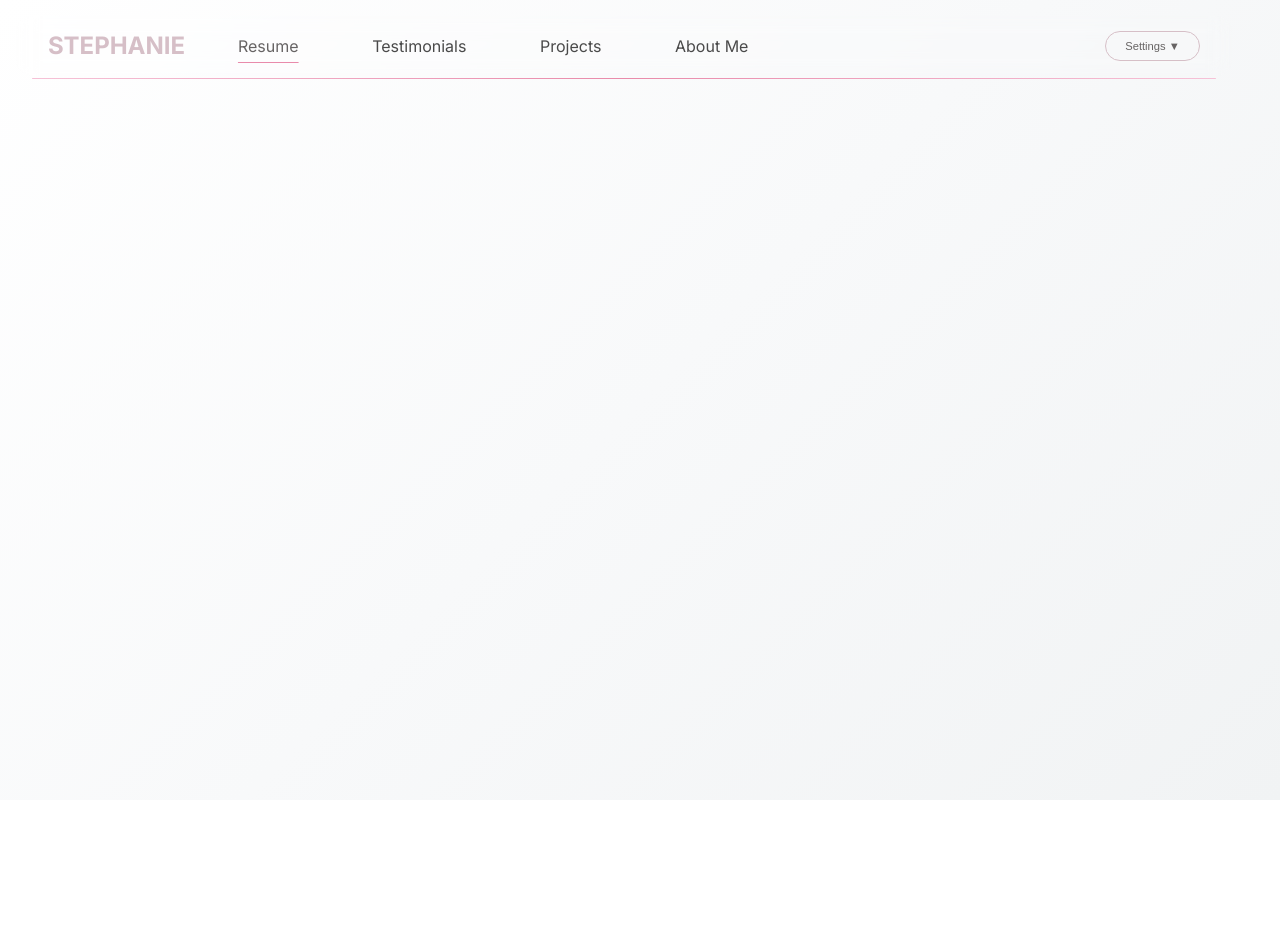
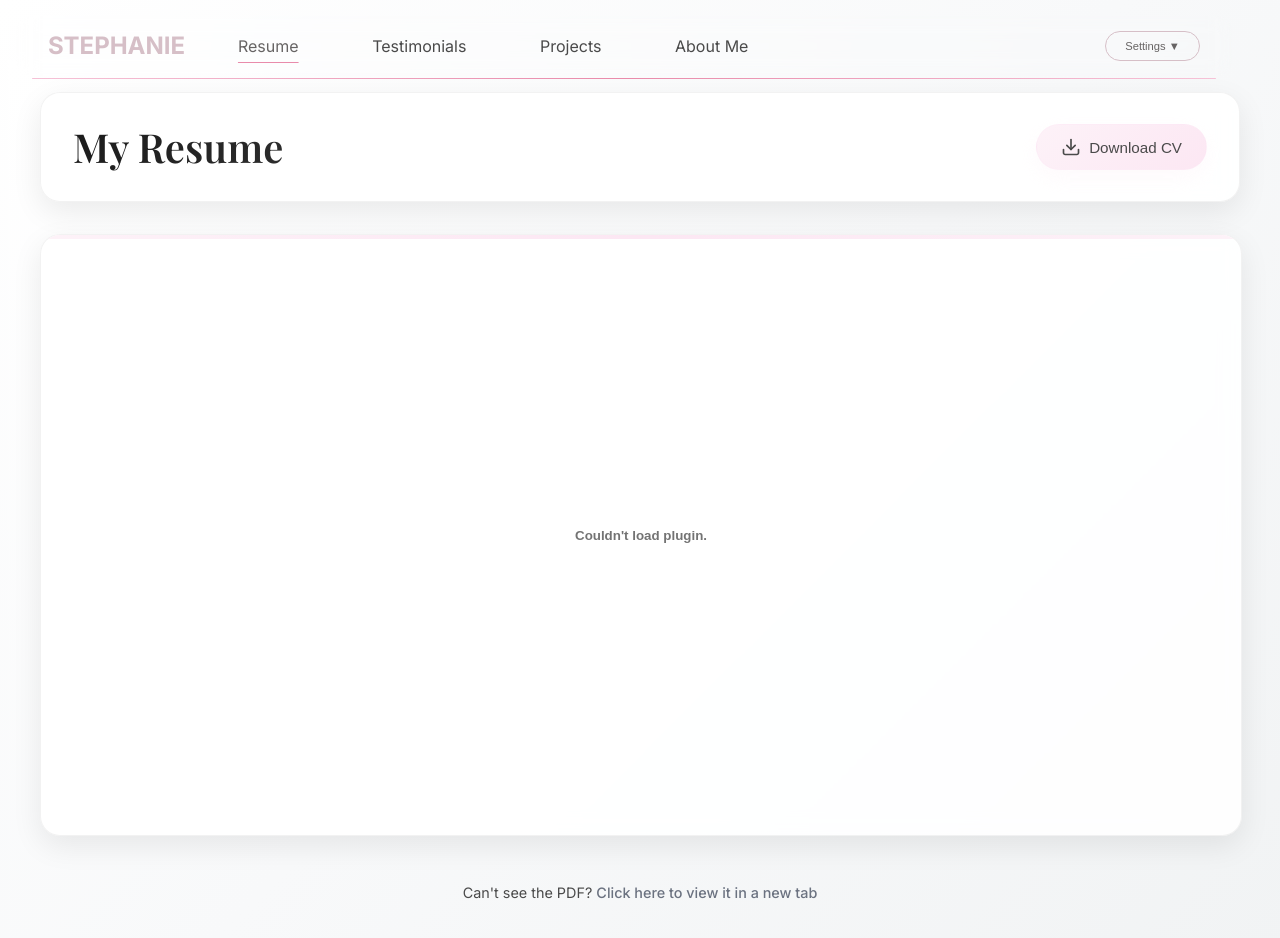
Before and after one commit to stephaniesomade/portfolio-showcase, a React (Vite) app: page /resume in a window 1280 px wide. Shown: the top 938 px of the page. Before the commit the page ends 800 px from the top, so only its background shows below. Built offline with nearby package versions, Linux system fonts and the light colour scheme.

Commit message:
(feat): Add pdf for CV

```diff
--- a/src/pages/Resume.tsx
+++ b/src/pages/Resume.tsx
@@ -1,13 +1,49 @@
+import '../styles/Resume.css';
+import resumePDF from '../assets/resume.pdf';
 
 export default function Resume() {
+  const handleDownload = () => {
+    const link = document.createElement('a');
+    link.href = resumePDF;
+    link.download = 'Stephanie_Somade_Resume.pdf';
+    document.body.appendChild(link);
+    link.click();
+    document.body.removeChild(link);
+  };
+
   return (
-    <div></div>
-    // <div className="home-container">
-    //   <div className="glass-card">
-    //     <h1 className="name">Stephanie Somade</h1>
-    //     <p className="tagline">Developer & Fashion Enthusiast</p>
-    //     <button className="cta-button">Explore My Work</button>
-    //   </div>
-    // </div>
-  )
+    <div className="resume-container">
+      <div className="resume-header">
+        <h1>My Resume</h1>
+        <button className="download-btn" onClick={handleDownload}>
+          <svg width="20" height="20" viewBox="0 0 24 24" fill="none" xmlns="http://www.w3.org/2000/svg">
+            <path d="M21 15V19C21 19.5304 20.7893 20.0391 20.4142 20.4142C20.0391 20.7893 19.5304 21 19 21H5C4.46957 21 3.96086 20.7893 3.58579 20.4142C3.21071 20.0391 3 19.5304 3 19V15" stroke="currentColor" strokeWidth="2" strokeLinecap="round" strokeLinejoin="round"/>
+            <path d="M7 10L12 15L17 10" stroke="currentColor" strokeWidth="2" strokeLinecap="round" strokeLinejoin="round"/>
+            <path d="M12 15V3" stroke="currentColor" strokeWidth="2" strokeLinecap="round" strokeLinejoin="round"/>
+          </svg>
+          Download CV
+        </button>
+      </div>
+
+      <div className="pdf-viewer">
+        <object
+          data={resumePDF}
+          type="application/pdf"
+          width="100%"
+          height="100%"
+        >
+          <embed
+            src={resumePDF}
+            type="application/pdf"
+            width="100%"
+            height="100%"
+          />
+        </object>
+      </div>
+
+      <div className="pdf-fallback">
+        <p>Can't see the PDF? <a href={resumePDF} target="_blank" rel="noopener noreferrer">Click here to view it in a new tab</a></p>
+      </div>
+    </div>
+  );
 }
--- /dev/null
+++ b/src/styles/Resume.css
@@ -0,0 +1,168 @@
+.resume-container {
+  max-width: 1200px;
+  margin: 0 auto;
+  padding: 2rem;
+  min-height: calc(100vh - 100px);
+  background: linear-gradient(135deg, #ffffff 0%, #f8f9fa 50%, #f1f3f4 100%);
+}
+
+.resume-header {
+  display: flex;
+  justify-content: space-between;
+  align-items: center;
+  margin-bottom: 2rem;
+  padding: 1.5rem 2rem;
+  background: rgba(255, 255, 255, 0.9);
+  border-radius: 20px;
+  box-shadow: 0 10px 30px rgba(0, 0, 0, 0.08);
+  backdrop-filter: blur(10px);
+  border: 1px solid rgba(0, 0, 0, 0.05);
+}
+
+.resume-header h1 {
+  font-family: 'Playfair Display', serif;
+  font-size: 2.5rem;
+  font-weight: 600;
+  color: #1a1a1a;
+  margin: 0;
+  background: linear-gradient(135deg, #1a1a1a 0%, #2d2d2d 100%);
+  -webkit-background-clip: text;
+  -webkit-text-fill-color: transparent;
+  background-clip: text;
+}
+
+.download-btn {
+  display: flex;
+  align-items: center;
+  gap: 0.5rem;
+  background: linear-gradient(135deg, #fdf2f8 0%, #fce7f3 100%);
+  border: 1px solid rgba(252, 231, 243, 0.3);
+  padding: 0.75rem 1.5rem;
+  border-radius: 25px;
+  font-size: 0.95rem;
+  font-weight: 500;
+  color: #4a4a4a;
+  cursor: pointer;
+  transition: all 0.3s ease;
+  box-shadow: 0 8px 20px rgba(253, 242, 248, 0.4);
+  position: relative;
+  overflow: hidden;
+}
+
+
+.download-btn:hover {
+  transform: translateY(-2px);
+  box-shadow: 0 12px 30px rgba(253, 242, 248, 0.6);
+  background: linear-gradient(135deg, #fce7f3 0%, #fbcfe8 100%);
+  color: #2d2d2d;
+}
+
+.download-btn::before {
+  content: '';
+  position: absolute;
+  top: 0;
+  left: -100%;
+  width: 100%;
+  height: 100%;
+  background: linear-gradient(90deg, transparent, rgba(255,255,255,0.3), transparent);
+  transition: left 0.5s;
+}
+
+.download-btn:hover::before {
+  left: 100%;
+}
+
+.download-btn svg {
+  transition: transform 0.3s ease;
+}
+
+.download-btn:hover svg {
+  transform: translateY(2px);
+}
+
+.pdf-viewer {
+  width: 100%;
+  height: calc(100vh - 200px);
+  background: rgba(255, 255, 255, 0.9);
+  border-radius: 20px;
+  box-shadow: 0 10px 30px rgba(0, 0, 0, 0.08);
+  backdrop-filter: blur(10px);
+  border: 1px solid rgba(0, 0, 0, 0.05);
+  overflow: hidden;
+  position: relative;
+}
+
+.pdf-viewer::before {
+  content: '';
+  position: absolute;
+  top: 0;
+  left: 0;
+  right: 0;
+  height: 4px;
+  background: linear-gradient(90deg, #fdf2f8, #fce7f3, #fdf2f8);
+}
+
+.pdf-fallback {
+  text-align: center;
+  margin-top: 1rem;
+  padding: 1rem;
+}
+
+.pdf-fallback p {
+  color: #4a4a4a;
+  font-size: 0.9rem;
+}
+
+.pdf-fallback a {
+  color: #6b7280;
+  text-decoration: none;
+  font-weight: 500;
+  transition: color 0.3s ease;
+}
+
+.pdf-fallback a:hover {
+  color: #4a4a4a;
+  text-decoration: underline;
+}
+
+/* Mobile Responsiveness */
+@media (max-width: 768px) {
+  .resume-container {
+    padding: 1rem;
+  }
+
+  .resume-header {
+    flex-direction: column;
+    gap: 1rem;
+    text-align: center;
+    padding: 1rem;
+  }
+
+  .resume-header h1 {
+    font-size: 2rem;
+  }
+
+  .download-btn {
+    padding: 0.6rem 1.2rem;
+    font-size: 0.9rem;
+  }
+
+  .pdf-viewer {
+    height: calc(100vh - 250px);
+  }
+}
+
+@media (max-width: 480px) {
+  .resume-header h1 {
+    font-size: 1.8rem;
+  }
+
+  .download-btn {
+    padding: 0.5rem 1rem;
+    font-size: 0.85rem;
+  }
+
+  .pdf-viewer {
+    height: calc(100vh - 280px);
+  }
+}
```
Also changed, not shown: 1 other file (tests, documents, lock files or other folders).
